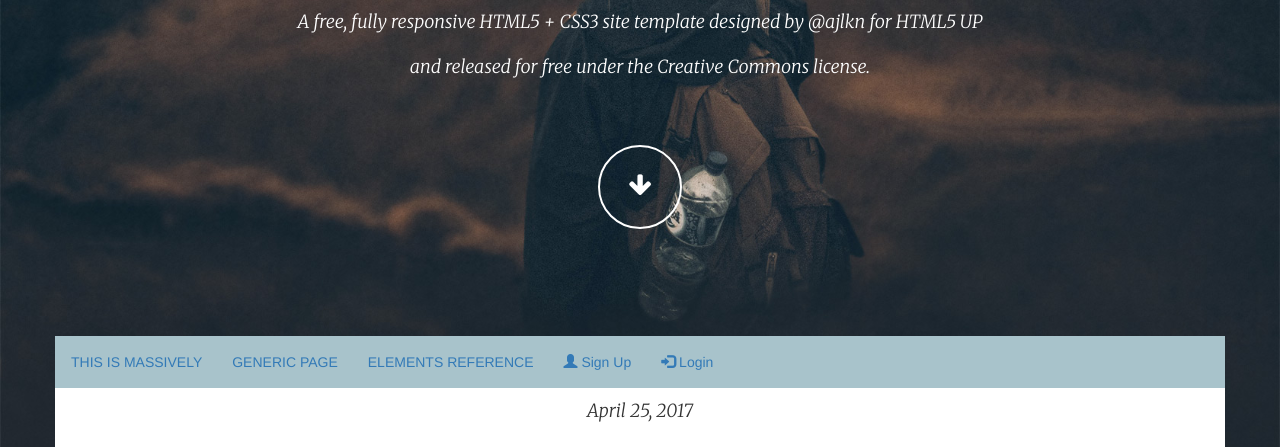
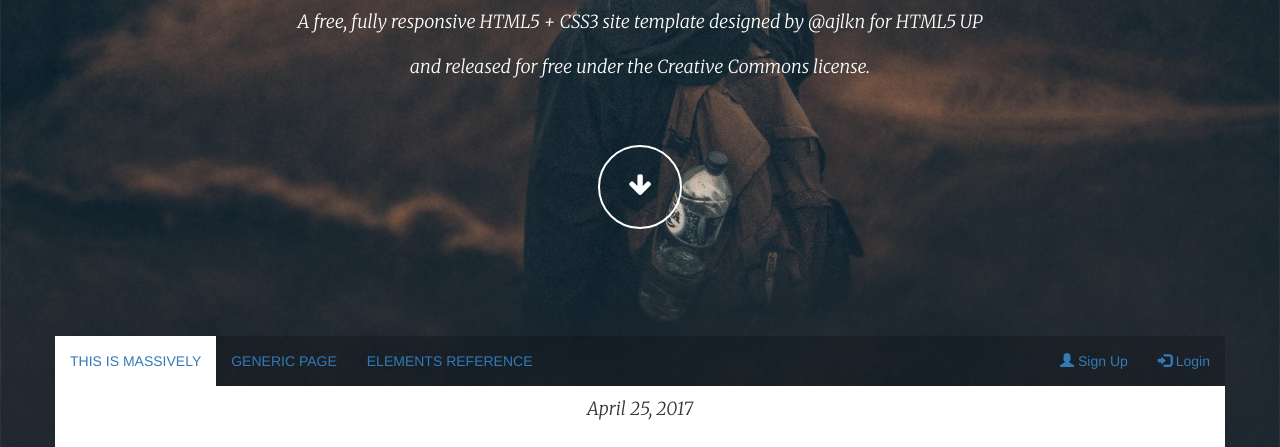
Before and after one commit to DouardAlexandre/Massively2, a plain HTML site: page index.html in a window 1280 px wide. Shown: the part 464-911 px from the top of the page. Drawn offline with nearby package versions, Linux system fonts and the light colour scheme.

Commit message:
transparent

```diff
--- a/assets/css/main.css
+++ b/assets/css/main.css
@@ -81,33 +81,31 @@ a:link
 }
 
 
+.fond_blanc{
+  background-color: #ffffff;
+}
 
 .container{
     padding-left: 0px;
     padding-right: 0px;
     overflow:hidden;
-    background-color: #ffffff;
-
-}
-
-.container-fluid{
-    padding-left: 0px;
-    padding-right: 0px;
-    margin-bottom: 0px;
 
 }
 
 
 .navbar {
 
+    background: rgba(0,0,0,0.2);
     border-radius: 0px;
-    background-color: #a8c3cb;
-    padding-left: 0px;
-    padding-right: 0px;
     margin-bottom: 0px;
-    display: flex;
-    align-items: center;
+    margin-bottom: 0px;
+    border: none;
+}
 
+
+.active{
+
+   background-color: #ffffff;
 }
 
 
--- a/index.html
+++ b/index.html
@@ -32,25 +32,25 @@
 
    <!--Barre de navigation-->
 
-  <div class="container transparent">
-      <nav class="navbar">
-          <div class="navbar-inner">
-              <div class="container-fluid">
+  <div class="navbar container">
+
+
+
                   <ul class="nav navbar-nav">
                       <li class="active"><a href="index.html">THIS IS MASSIVELY</a></li>
                       <li><a href="#" >GENERIC PAGE</a></li>
                       <li><a href="#" >ELEMENTS REFERENCE</a></li>
                   </ul>
 
-            <!--icones navbar droite-->
+              <!--icones navbar droite-->
 
               <ul class="nav navbar-nav pull-right">
                   <li><a href="#"><span class="glyphicon glyphicon-user"></span> Sign Up</a></li>
                   <li><a href="#"><span class="glyphicon glyphicon-log-in"></span> Login</a></li>
               </ul>
-    	  </div>
-    	  </div>
-      </nav>
+
+
+
    </div>
 
 
@@ -58,7 +58,7 @@
 
 
 
-     <div class="container">
+     <div class="container fond_blanc">
 
         <!--Articles-->
 
```
